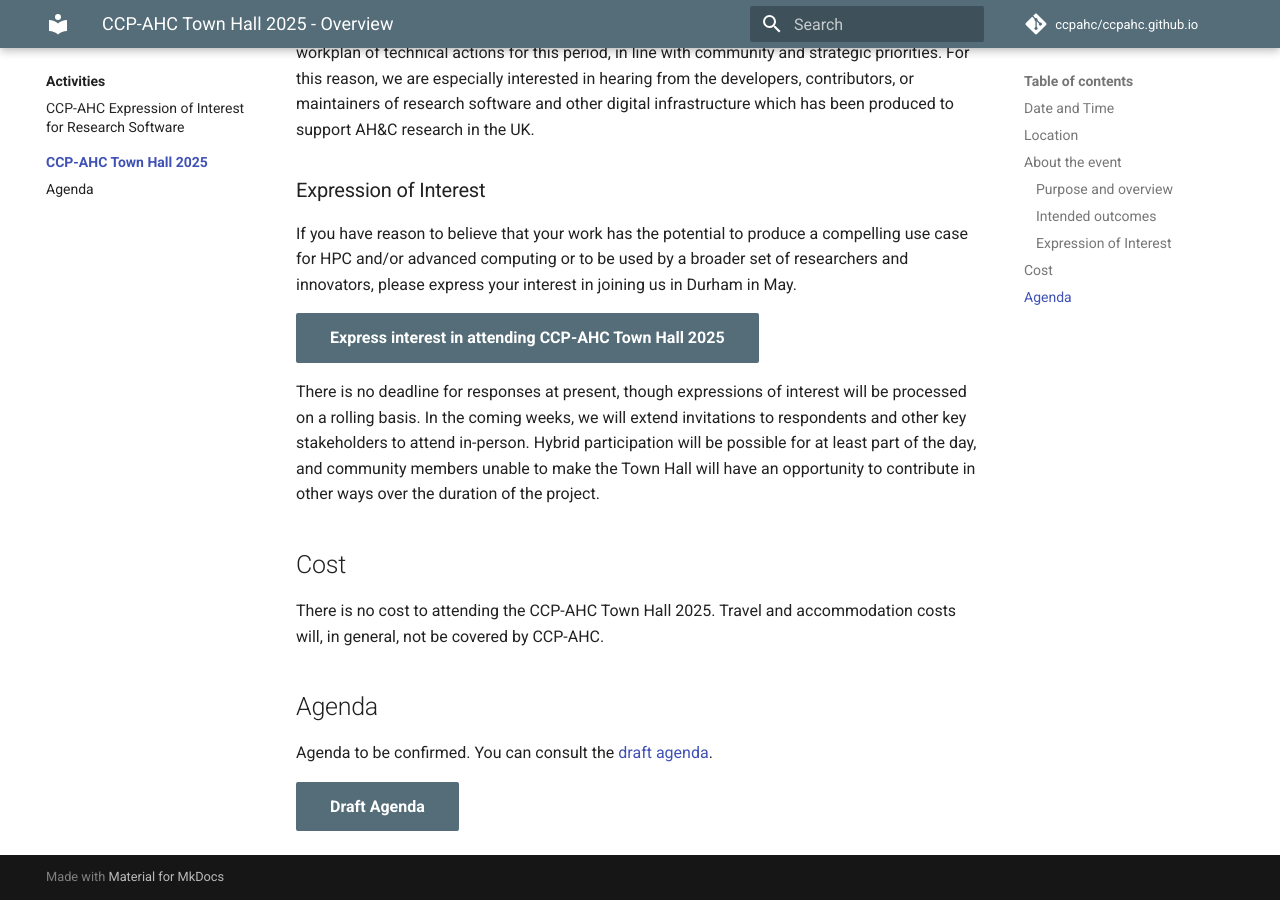
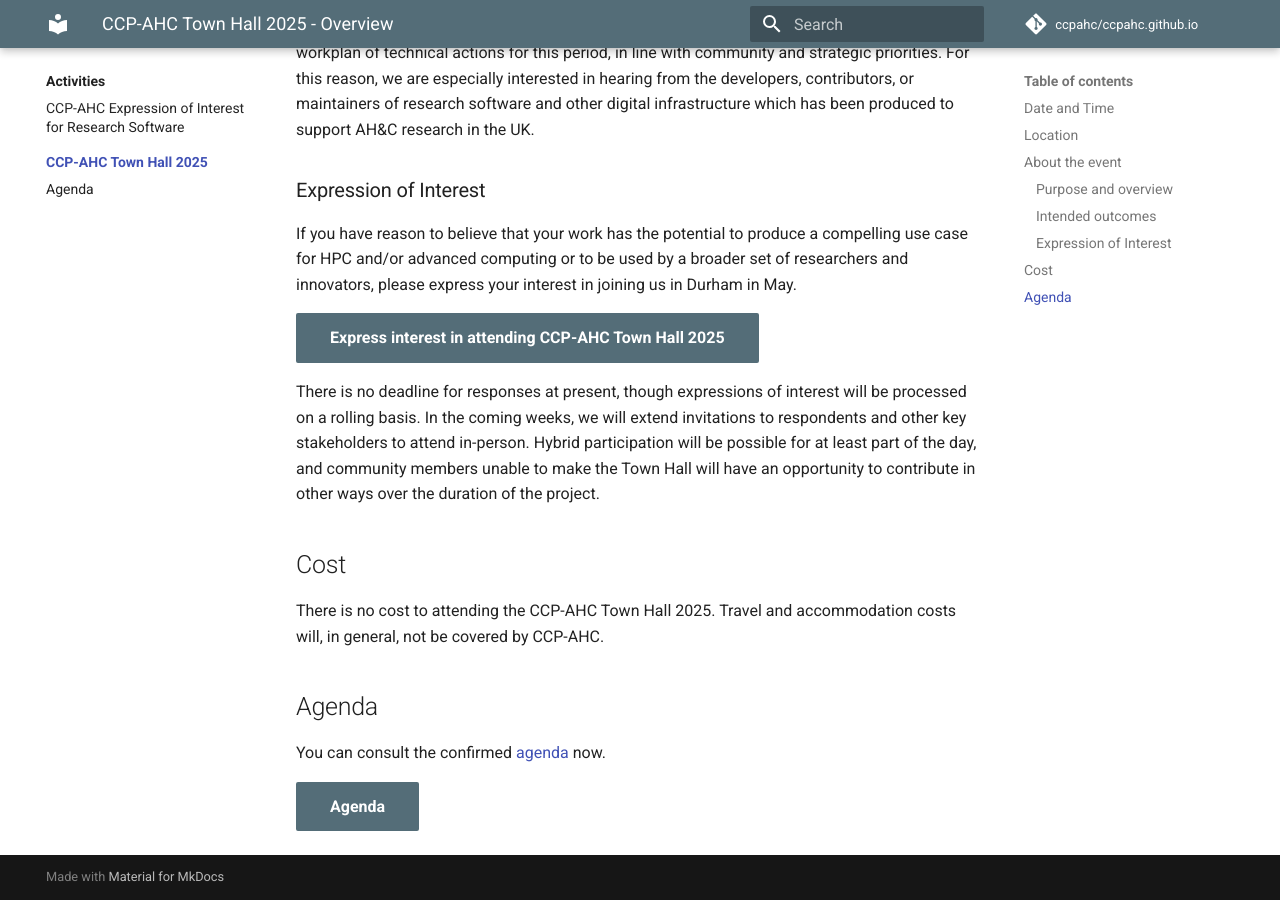
Before and after one commit to ccpahc/ccpahc.github.io, an MkDocs documentation site: the page built from docs/activities/town-hall-2025/index.md, in a window 1280 px wide and 900 px high, scrolled down 1509 px. Built offline with MkDocs 1.6.1 and Material for MkDocs 9.7.7, drawn with Linux system fonts in a browser that asks for light colours; comment, search, counter and statistics services are not loaded.

Commit message:
Update to non-draft status

```diff
--- a/docs/activities/town-hall-2025/index.md
+++ b/docs/activities/town-hall-2025/index.md
@@ -4,7 +4,7 @@
 
 Thursday, 22 May 2025, 9:00 a.m. to 5:00 p.m., followed by a drinks and light snacks reception
 
-[Draft Agenda](./agenda.md){ .md-button .md-button--primary }
+[Agenda](./agenda.md){ .md-button .md-button--primary }
 
 ## Location
 
@@ -50,6 +50,6 @@
 
 ## Agenda
 
-Agenda to be confirmed. You can consult the [draft agenda](./agenda.md).
+You can consult the confirmed [agenda](./agenda.md) now.
 
-[Draft Agenda](./agenda.md){ .md-button .md-button--primary }
+[Agenda](./agenda.md){ .md-button .md-button--primary }
```
